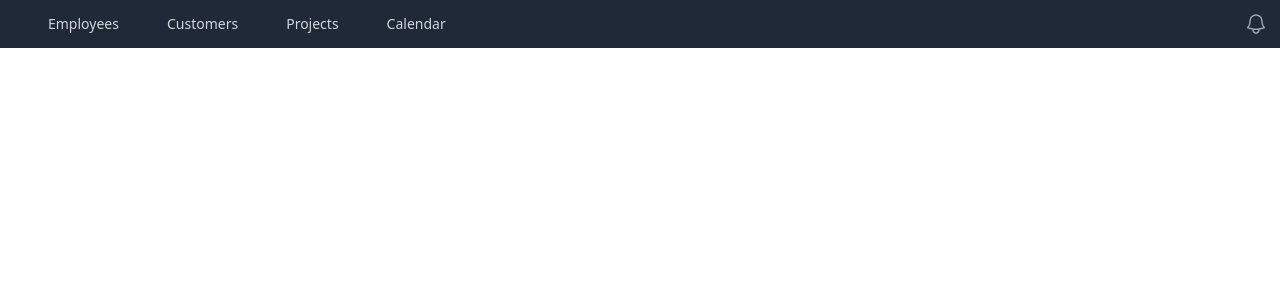
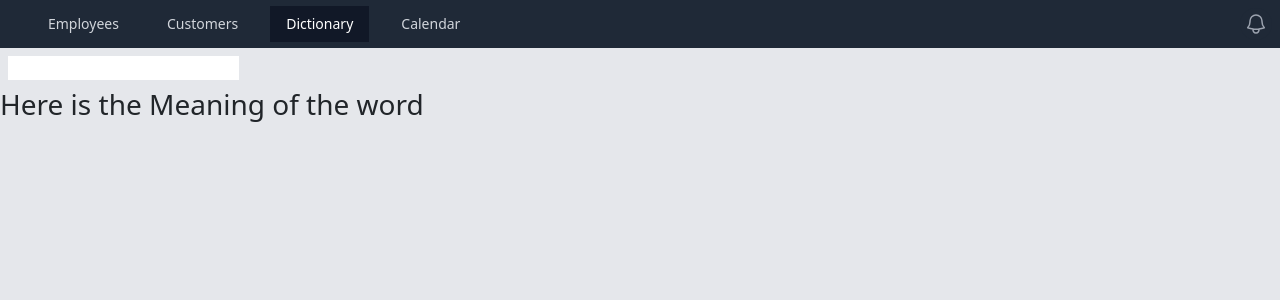
Before and after one commit to UDAY368/react_basics, a React (Create React App) app: page /dictionary in a window 1280 px wide. Shown: the top 300 px of the page. Built offline with nearby package versions, Linux system fonts and the light colour scheme.

Commit message:
basic use effect practice

```diff
--- a/src/App.js
+++ b/src/App.js
@@ -1,3 +1,4 @@
+import Dictionary from "./components/Dictionary";
 import Header from "./components/Header";
 import "./index.css";
 import Customers from "./pages/Customers";
@@ -11,6 +12,7 @@ function App() {
         <Routes>
           <Route path="/employees" element={<Employees />} />
           <Route path="/customers" element={<Customers />} />
+          <Route path="/dictionary" element={<Dictionary />} />
         </Routes>
       </Header>
     </BrowserRouter>
--- /dev/null
+++ b/src/components/Dictionary.js
@@ -0,0 +1,26 @@
+import React, { useState, useEffect } from "react";
+
+function Dictionary() {
+  const [word, setWord] = useState("");
+
+  useEffect(() => {
+    console.log("State is Updated !!!", { word });
+  }, [word]);
+
+  return (
+    <>
+      <div className="bg-gray-200 min-h-screen">
+        <input
+          type="text"
+          onChange={(e) => {
+            setWord(e.target.value);
+          }}
+          className="my-2 mx-2"
+        />
+        <h3>Here is the Meaning of the word {word}</h3>
+      </div>
+    </>
+  );
+}
+
+export default Dictionary;
--- a/src/components/Header.js
+++ b/src/components/Header.js
@@ -6,7 +6,7 @@ import { NavLink } from "react-router-dom";
 const navigation = [
   { name: "Employees", href: "/employees" },
   { name: "Customers", href: "/customers" },
-  { name: "Projects", href: "/others1" },
+  { name: "Dictionary", href: "/dictionary" },
   { name: "Calendar", href: "/others2" },
 ];
 
--- a/src/pages/Customers.js
+++ b/src/pages/Customers.js
@@ -2,8 +2,10 @@ import React from "react";
 
 function Customers() {
   return (
-    <div className=" bg-gray-400 min-h-screen flex justify-center">
-      <h1 className=" text-white font-bold">This is a Customers page</h1>
+    <div className=" bg-gray-200 min-h-screen flex justify-center">
+      <h3 className="  text-black-300 font-bold mt-4">
+        This is a Customers page
+      </h3>
     </div>
   );
 }
```
